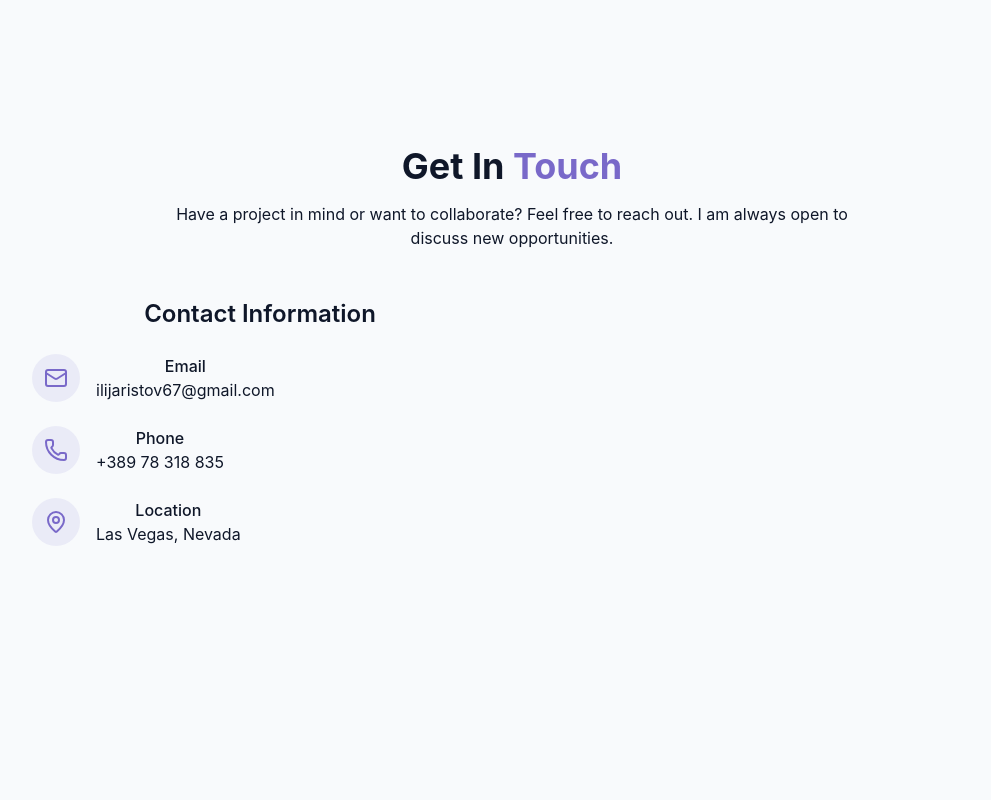
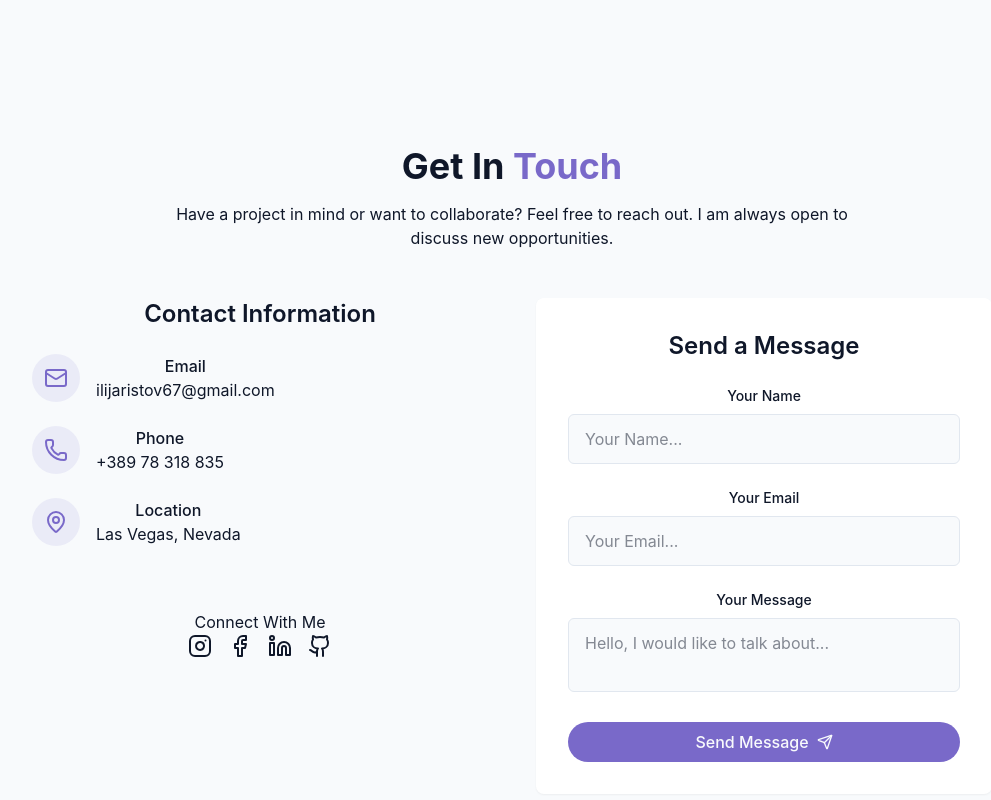
Before and after one commit to ilijaristov67/portfolio, a React (Vite) app: page / in a window 1280 px wide. Shown: the part 3786-4586 px from the top of the page, without its empty margins (128-1119 px from the left). Before the commit the page ends 4428 px from the top, so only its background shows below. Built offline with nearby package versions, Linux system fonts and the light colour scheme.

Commit message:
done with toaster

```diff
--- a/package.json
+++ b/package.json
@@ -19,6 +19,7 @@
     "react": "^19.2.0",
     "react-dom": "^19.2.0",
     "react-router-dom": "^7.13.1",
+    "sonner": "^2.0.7",
     "tailwind-merge": "^3.5.0",
     "tailwindcss": "^4.2.1"
   },
--- a/src/App.jsx
+++ b/src/App.jsx
@@ -1,10 +1,23 @@
 import { BrowserRouter, Route, Routes } from "react-router-dom";
+import { Toaster } from "sonner";
 import { Home } from "@/pages/Home.jsx";
 import { NotFound } from "@/pages/NotFound.jsx";
 
 function App() {
     return (
         <>
+            <Toaster
+                position="top-right"
+                toastOptions={{
+                    classNames: {
+                        toast:
+                            "!bg-background/95 !text-foreground !border !border-primary/40 " +
+                            "!shadow-[0_0_25px_rgba(139,92,246,0.25)] backdrop-blur-md rounded-xl",
+                        title: "font-semibold text-foreground",
+                        description: "text-muted-foreground",
+                    },
+                }}
+            />
             <BrowserRouter>
                 <Routes>
                     <Route index element={<Home />} />
--- a/src/components/ContactSection.jsx
+++ b/src/components/ContactSection.jsx
@@ -1,6 +1,17 @@
-import {Mail, MapPin, Phone} from "lucide-react";
+import {Facebook, Github, Instagram, Linkedin, Mail, MapPin, Phone, Send} from "lucide-react";
+import {cn} from "@/lib/utils.js";
+import { toast } from "sonner";
 
 export const ContactSection = () => {
+    const handleSubmit = (e) => {
+        e.preventDefault();
+        setTimeout(()=>{
+            toast.success("Message sent!", {
+                description: "I’ll get back to you soon.",
+                duration: 4000,
+            });
+        }, 1000)
+    }
   return <section
       id="contact"
       className="py-24 px-4 relative bg-secondary/30"
@@ -61,6 +72,74 @@
                         </div>
                     </div>
                 </div>
+
+                <div className="pt-8">
+                    <h4 className="font-mediummb-4">
+                        Connect With Me
+                    </h4>
+                    <div className="flex space-x-4 justify-center">
+                        <a href="https://www.instagram.com/ristov__i/" target="_blank">
+                            <Instagram/>
+
+                        </a>
+                        <a href="https://www.facebook.com/ile.ristov1/" target="_blank">
+                            <Facebook/>
+                        </a>
+                        <a href="https://www.linkedin.com/in/ilija-ristov-a36a77208/">
+                            <Linkedin/>
+                        </a>
+                        <a href="https://github.com/ilijaristov67" target="_blank">
+                            <Github/>
+                        </a>
+                    </div>
+                </div>
+            </div>
+
+            <div className="bg-card p-8 rounded-lg shadow-xs">
+                <h3 className="text-2xl font-semibold mb-6">
+                    Send a Message
+                </h3>
+
+                <form onSubmit={handleSubmit} className="space-y-6">
+                    <div>
+                        <label htmlFor="name" className="block text-sm font-medium mb-2">Your Name</label>
+                        <input
+                            type="text"
+                            id="name"
+                            name="name"
+                            required
+                            className="w-full px-4 py-3 rounded-md border border-input bg-background focus:outline-hidden focus:ring-2 focus:ring-primary"
+                            placeholder="Your Name..."
+                        />
+                    </div>
+                    <div>
+                        <label htmlFor="email" className="block text-sm font-medium mb-2">Your Email</label>
+                        <input
+                            type="email"
+                            id="email"
+                            name="email"
+                            required
+                            className="w-full px-4 py-3 rounded-md border border-input bg-background focus:outline-hidden focus:ring-2 focus:ring-primary"
+                            placeholder="Your Email..."
+                        />
+                    </div>
+                    <div>
+                        <label htmlFor="message" className="block text-sm font-medium mb-2">Your Message</label>
+                        <textarea
+                            id="message"
+                            name="message"
+                            required
+                            className="w-full px-4 py-3 rounded-md border border-input bg-background focus:outline-hidden focus:ring-2 focus:ring-primary resize-none"
+                            placeholder="Hello, I would like to talk about..."
+                        />
+                    </div>
+                    <button type="submit" className={cn("cosmic-btn w-full flex items-center justify-center gap-2",
+                        ""
+                    )}>
+                        Send Message
+                        <Send size={16}/>
+                    </button>
+                </form>
             </div>
         </div>
     </div>
```
Also changed, not shown: 1 other file (tests, documents, lock files or other folders). Lines whose indentation alone changed are shown as unchanged.
